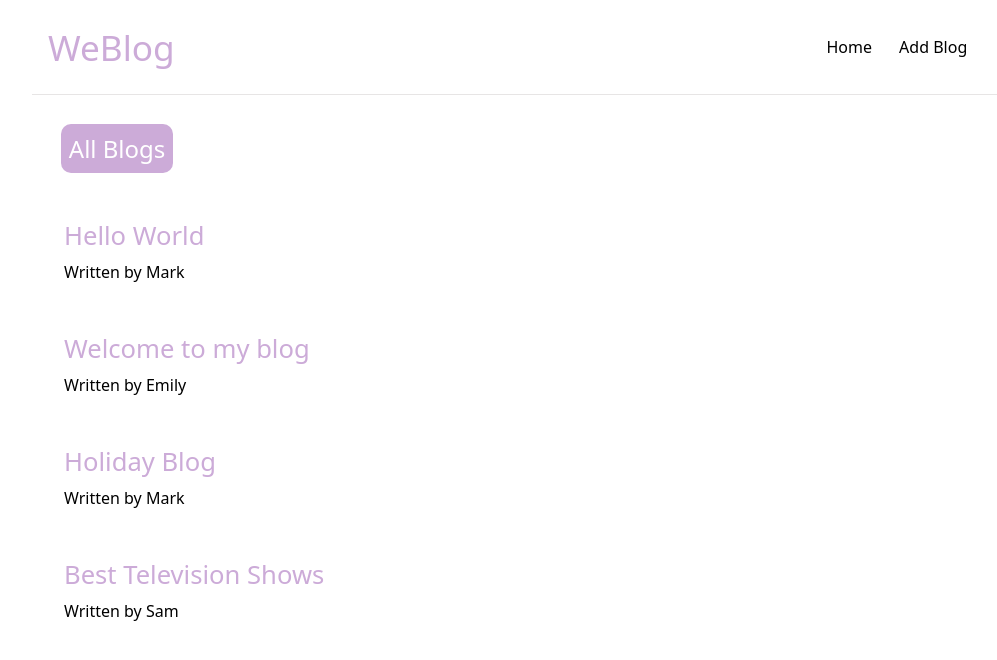
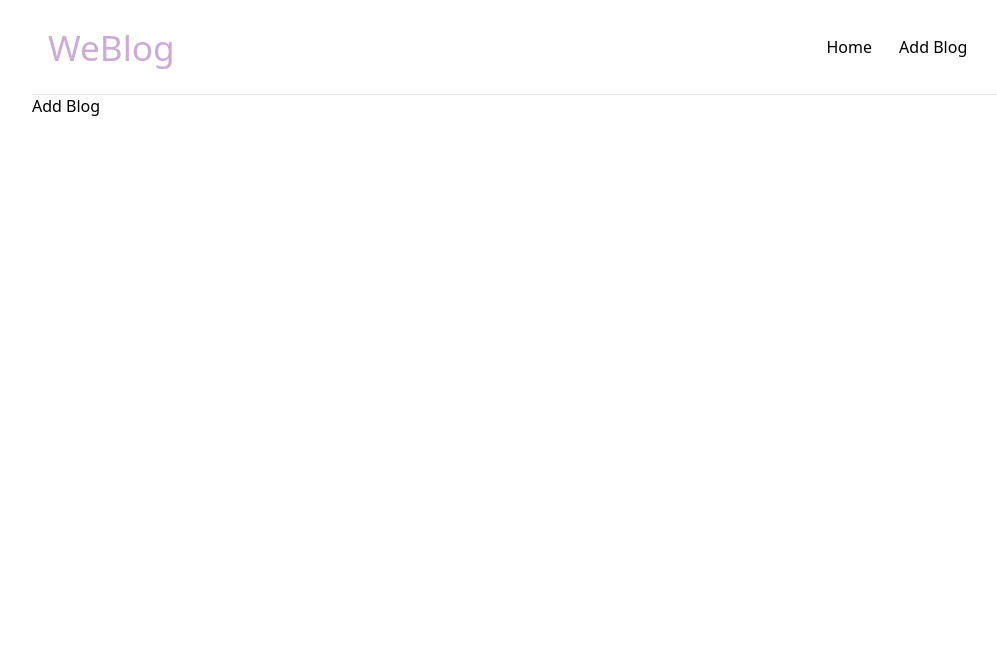
Before and after one commit to ShreyaMBelanekar42/mini-blog, a React (Create React App) app: page /addblog in a window 1280 px wide. Shown: the top 660 px of the page, without its empty margins (118-1115 px from the left). Built offline with nearby package versions, Linux system fonts and the light colour scheme; data requests are answered from the project's data file.

Commit message:
added routes and links for add blog page

```diff
--- a/package.json
+++ b/package.json
@@ -8,6 +8,7 @@
     "@testing-library/user-event": "^13.5.0",
     "react": "^18.2.0",
     "react-dom": "^18.2.0",
+    "react-router-dom": "^5.3.4",
     "react-scripts": "5.0.1",
     "web-vitals": "^2.1.4"
   },
--- a/src/App.js
+++ b/src/App.js
@@ -1,12 +1,24 @@
-import './App.css';
 import Home from './components/Home';
 import Navbar from './components/Navbar';
+import {BrowserRouter as Router, Route, Switch} from 'react-router-dom';
+import AddBlog from './components/AddBlog';
 
 function App() {
   return (
     <>
+    <Router>
+      <div className='app'>
       <Navbar />
-      <Home />
+      <Switch>
+        <Route exact path="/">
+         <Home />
+        </Route>
+        <Route path="/addblog">
+         <AddBlog />
+        </Route>
+      </Switch>
+      </div>
+    </Router>
     </>
   );
 }
--- /dev/null
+++ b/src/components/AddBlog.js
@@ -0,0 +1,9 @@
+import React from 'react'
+
+const AddBlog = () => {
+  return (
+    <div>Add Blog</div>
+  )
+}
+
+export default AddBlog;
--- a/src/components/Home.js
+++ b/src/components/Home.js
@@ -1,38 +1,18 @@
-import React, { useEffect, useState } from "react";
 import Bloglist from "./Bloglist";
+import useFetch from "./useFetch";
 
 const Home = () => {
-  const [blogs, setBlogs] = useState(null);
-  const [loading, setIsLoading] = useState(true);
-  const [error, setError] = useState(null);
-
-  useEffect(() => {
-    setTimeout(() => {
-      fetch('http://localhost:8000/blogs')
-      .then(res => {
-        if(res.ok !== true){
-          throw Error('Could not fetch the data!!')
-        }
-        return res.json();
-      })
-      .then(data => {
-        console.log(data);
-        setBlogs(data);
-        setIsLoading(false);
-        setError(null);
-      })
-      .catch((err) => {
-        setIsLoading(false);
-        setError(err.message);
-      })
-    }, 1000);
-  }, []);
+  const {
+    data: blogs,
+    loading,
+    error,
+  } = useFetch("http://localhost:8000/blogs");
 
   return (
     <>
       {error && <div className="error-text">{error}</div>}
       {loading && <div className="loading-text">Loading...</div>}
-      {blogs && <Bloglist blogs={blogs} title="All Blogs"/>}
+      {blogs && <Bloglist blogs={blogs} title="All Blogs" />}
     </>
   );
 };
--- a/src/components/Navbar.js
+++ b/src/components/Navbar.js
@@ -1,4 +1,5 @@
 import React from "react";
+import { Link } from "react-router-dom";
 
 const Navbar = () => {
   return (
@@ -6,8 +7,8 @@
     <div className="navbar-container">
       <h1 className="title">WeBlog</h1>
       <div className="navbar-links">
-        <a href="/">Home</a>
-        <a href="/">Add Blog</a>
+        <Link to="/">Home</Link>
+        <Link to="/addblog">Add Blog</Link>
       </div>
     </div>
     <hr />
--- /dev/null
+++ b/src/components/useFetch.js
@@ -0,0 +1,33 @@
+import React, { useEffect, useState } from "react";
+
+const useFetch = (url) => {
+  const [data, setData] = useState(null);
+  const [loading, setIsLoading] = useState(true);
+  const [error, setError] = useState(null);
+
+  useEffect(() => {
+    setTimeout(() => {
+      fetch(url)
+        .then((res) => {
+          if (res.ok !== true) {
+            throw Error("Could not fetch the data!!");
+          }
+          return res.json();
+        })
+        .then((data) => {
+          console.log(data);
+          setData(data);
+          setIsLoading(false);
+          setError(null);
+        })
+        .catch((err) => {
+          setIsLoading(false);
+          setError(err.message);
+        });
+    }, 1000);
+  }, [url]);
+
+  return { data, loading, error };
+};
+
+export default useFetch;
--- a/src/index.css
+++ b/src/index.css
@@ -3,11 +3,11 @@
 * {
   box-sizing: border-box;
   margin: 0;
-  font-family: system-ui, -apple-system, BlinkMacSystemFont, 'Segoe UI', Roboto, Oxygen, Ubuntu, Cantarell, 'Open Sans', 'Helvetica Neue', sans-serif;
+  font-family: system-ui, -apple-system, BlinkMacSystemFont, "Segoe UI", Roboto,
+    Oxygen, Ubuntu, Cantarell, "Open Sans", "Helvetica Neue", sans-serif;
 }
 
-.navbar-container,
-hr, .content, .loading-text, .error-text {
+.app {
   width: 95%;
   max-width: 980px;
   margin: auto;
@@ -43,33 +43,36 @@
   color: #ccabd8;
 }
 
-.title, .loading-text, .error-text {
+.title,
+.loading-text,
+.error-text {
   color: #ccabd8;
   width: 80%;
   font-size: 2.2rem;
   font-weight: 500;
 }
 
-.loading-text, .error-text{
+.loading-text,
+.error-text {
   margin-top: 2rem;
   font-size: 2rem;
   font-weight: 300;
 }
 
-.blog-preview{
+.blog-preview {
   padding: 1rem;
   margin: 1rem;
 }
 
-.blog-preview h2{
+.blog-preview h2 {
   color: #ccabd8;
   font-weight: 400;
   font-size: 1.6rem;
-  margin-bottom: .5rem;
+  margin-bottom: 0.5rem;
 }
 
-.content h1{
-  padding: .5rem;
+.content h1 {
+  padding: 0.5rem;
   margin: 1.8rem;
   width: fit-content;
   font-size: 1.5rem;
@@ -79,6 +82,6 @@
   color: #fff;
 }
 
-.blog-preview:hover{
-  box-shadow: 1px 3px 5px rgba(0,0,0,0.1);
+.blog-preview:hover {
+  box-shadow: 1px 3px 5px rgba(0, 0, 0, 0.1);
 }
```
Also changed, not shown: 1 other file (tests, documents, lock files or other folders).
